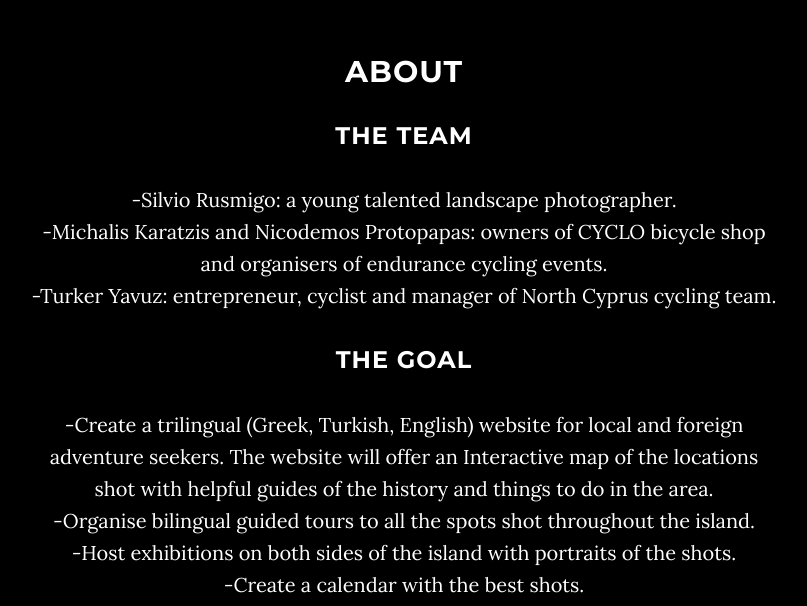
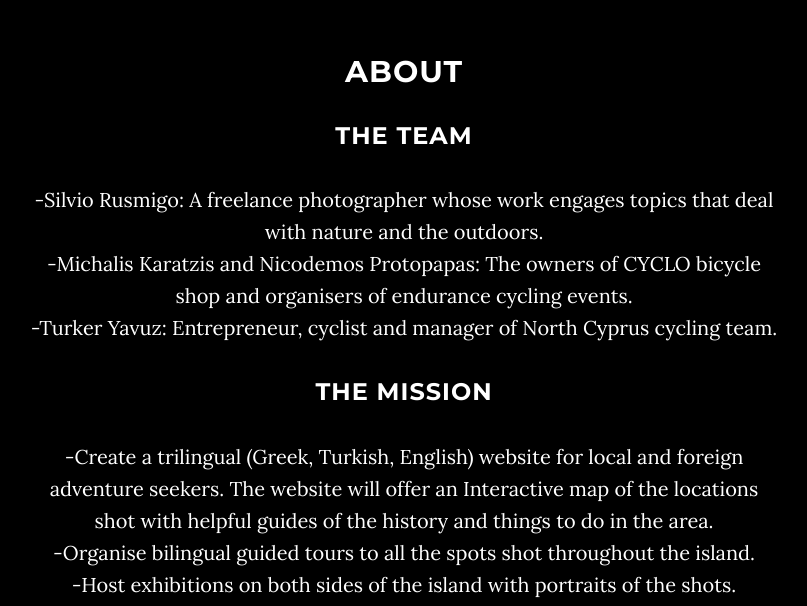
Before and after one commit to nicodemosstartup/thebikesocietycc, a website: page index.html in a window 1280 px wide. Shown: the part 995-1601 px from the top of the page, without its empty margins (236-1043 px from the left). Drawn offline with nearby package versions, Linux system fonts and the light colour scheme; some packages are replaced by stand-ins of ours.

Commit message:
Changed image

```diff
--- a/index.html
+++ b/index.html
@@ -9,7 +9,7 @@
     <meta name="description" content="">
     <meta name="author" content="">
 
-    <title>Grayscale - Start Bootstrap Theme</title>
+    <title>Project X - An adventure bike map of Cyprus</title>
 
     <!-- Bootstrap Core CSS -->
     <link href="vendor/bootstrap/css/bootstrap.min.css" rel="stylesheet">
@@ -78,7 +78,7 @@
                         <h1 class="brand-heading">Project X</h1>
                         <p class="intro-text">An initiative of a group of Greek and Turkish Cypriots
                           <br>to find and shoot unexplored cycling spots
-                          <br>throughout the island. </p>
+                          <br>throughout the island of Cyprus. </p>
                         <a href="#about" class="btn btn-circle page-scroll">
                             <i class="fa fa-angle-double-down animated"></i>
                         </a>
@@ -94,10 +94,10 @@
             <div class="col-lg-8 col-lg-offset-2">
                 <h2>About</h2>
                 <h3>The Team</h3>
-                <p>-Silvio Rusmigo: a young talented landscape photographer.
-                <br>-Michalis Karatzis and Nicodemos Protopapas: owners of CYCLO bicycle shop and organisers of endurance cycling events.
-                <br>-Turker Yavuz: entrepreneur, cyclist and manager of North Cyprus cycling team.
-                <h3>The Goal</h3>
+                <p>-Silvio Rusmigo: A freelance photographer whose work engages topics that deal with nature and the outdoors.
+                <br>-Michalis Karatzis and Nicodemos Protopapas: The owners of CYCLO bicycle shop and organisers of endurance cycling events.
+                <br>-Turker Yavuz: Entrepreneur, cyclist and manager of North Cyprus cycling team.
+                <h3>The Mission</h3>
                 <p>-Create a trilingual (Greek, Turkish, English) website for local and foreign adventure seekers. The website will offer an Interactive map of the locations shot with helpful guides of the history and things to do in the area.
                 <br>-Organise bilingual guided tours to all the spots shot throughout the island.
                 <br>-Host exhibitions on both sides of the island with portraits of the shots.
```
Also changed, not shown: img/intro-bg.jpg.
